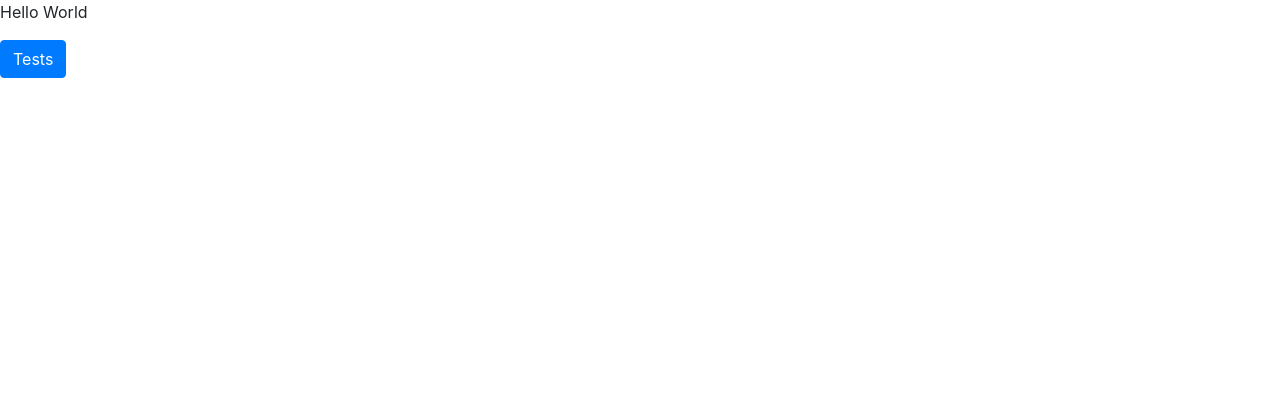
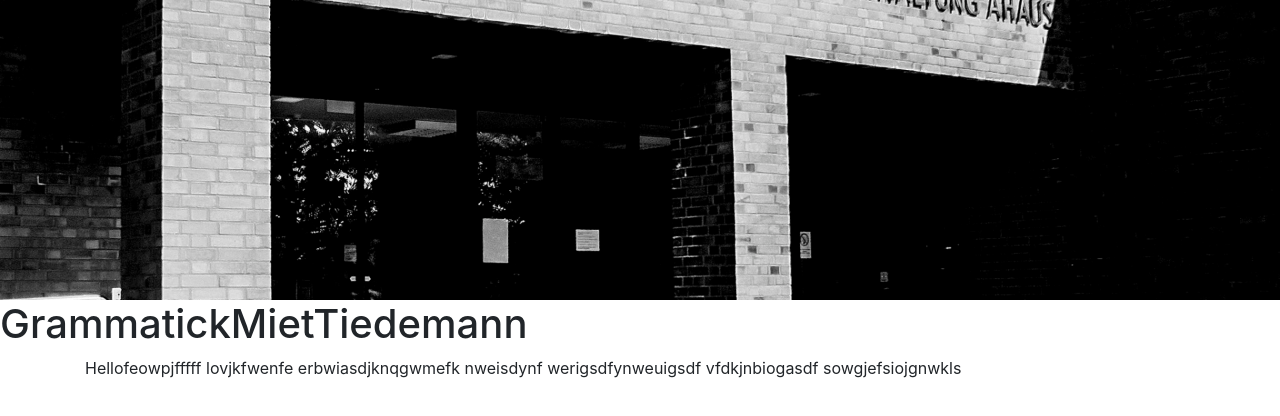
Before and after one commit to relativvv/GrammatickMietTiedemann, a React (Create React App) app in the folder frontend/: page / in a window 1280 px wide. Shown: the top 416 px of the page. Built offline with nearby package versions, Linux system fonts and the light colour scheme; a small style sheet from the web is missing.

Commit message:
:sparkles: Add header

```diff
--- a/frontend/public/index.html
+++ b/frontend/public/index.html
@@ -16,7 +16,7 @@
             href="https://cdn.jsdelivr.net/npm/bootstrap@4.6.0/dist/css/bootstrap.min.css"
             integrity="sha384-Gn5384xqQ1aoWXA+058RXPxPg6fy4IWvTNh0E263XmFcJlSAwiGgFAW/dAiS6JXm"
             crossorigin="anonymous"
-    >
+    />
 
     <title>React App</title>
 </head>
--- a/frontend/src/components/app.tsx
+++ b/frontend/src/components/app.tsx
@@ -1,13 +1,25 @@
-import React, {useState, useEffect, FC} from 'react';
+import React, {FC} from 'react';
+import 'bootstrap/dist/css/bootstrap.min.css';
 import './app.scss';
-import { Button } from 'react-bootstrap';
+import {Container} from "react-bootstrap";
+import Image from 'react-bootstrap/Image'
+
 
 const app: FC<Record<string, never>> = () => {
     return (
         <>
-            <p>Hello World</p>
-            <Button onClick={() => console.log('button')}>Tests</Button>
+            <Image
+                src={require('../images/header.jpg')}
+                alt='headerImage'
+                fluid
+            />
+            <h1>GrammatickMietTiedemann</h1>
+            <Container>
+                <p>Hellofeowpjfffff lovjkfwenfe erbwiasdjknqgwmefk nweisdynf werigsdfynweuigsdf vfdkjnbiogasdf
+                    sowgjefsiojgnwkls</p>
+            </Container>
         </>
-)};
+    )
+};
 
 export default app;
```
Also changed, not shown: frontend/src/images/header.jpg (added).
